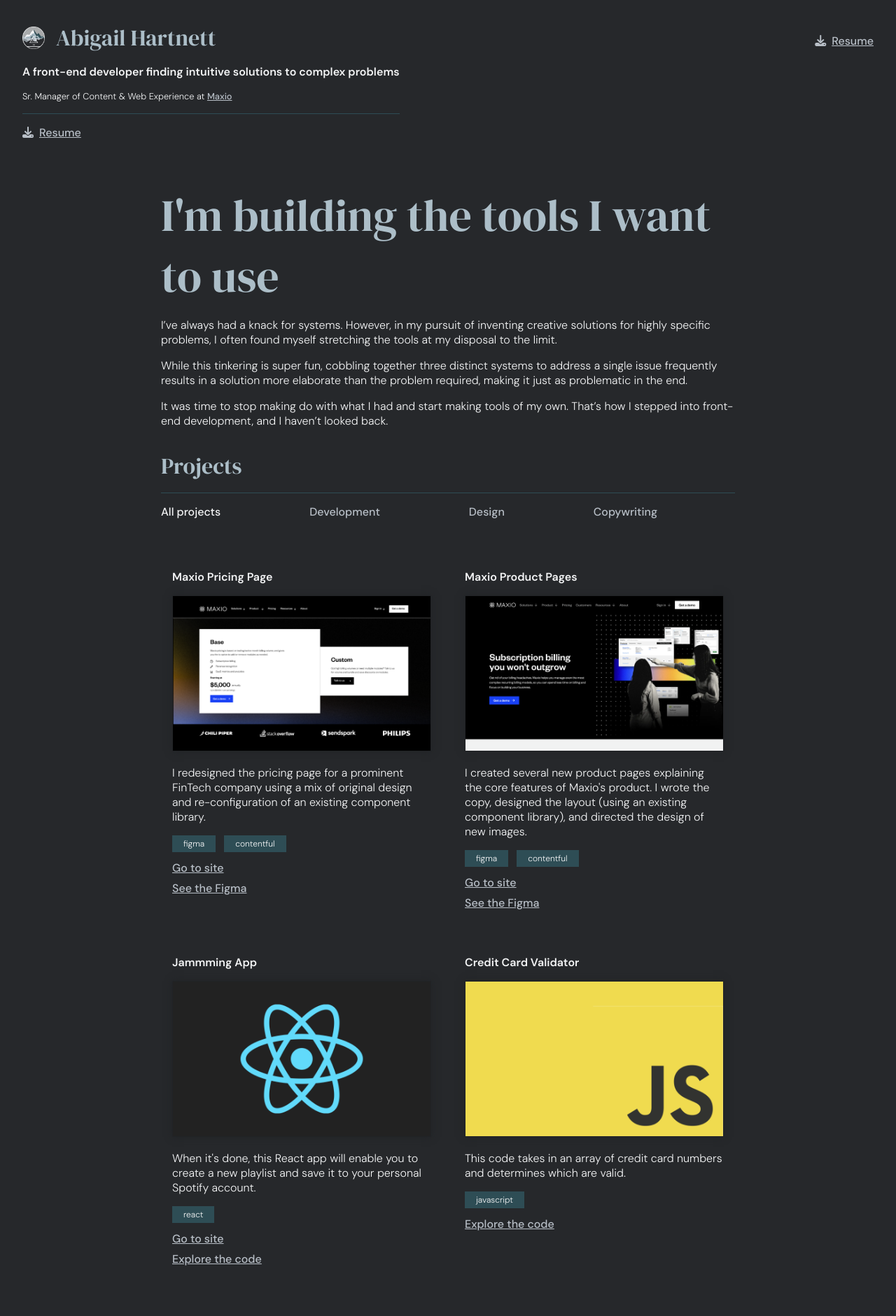
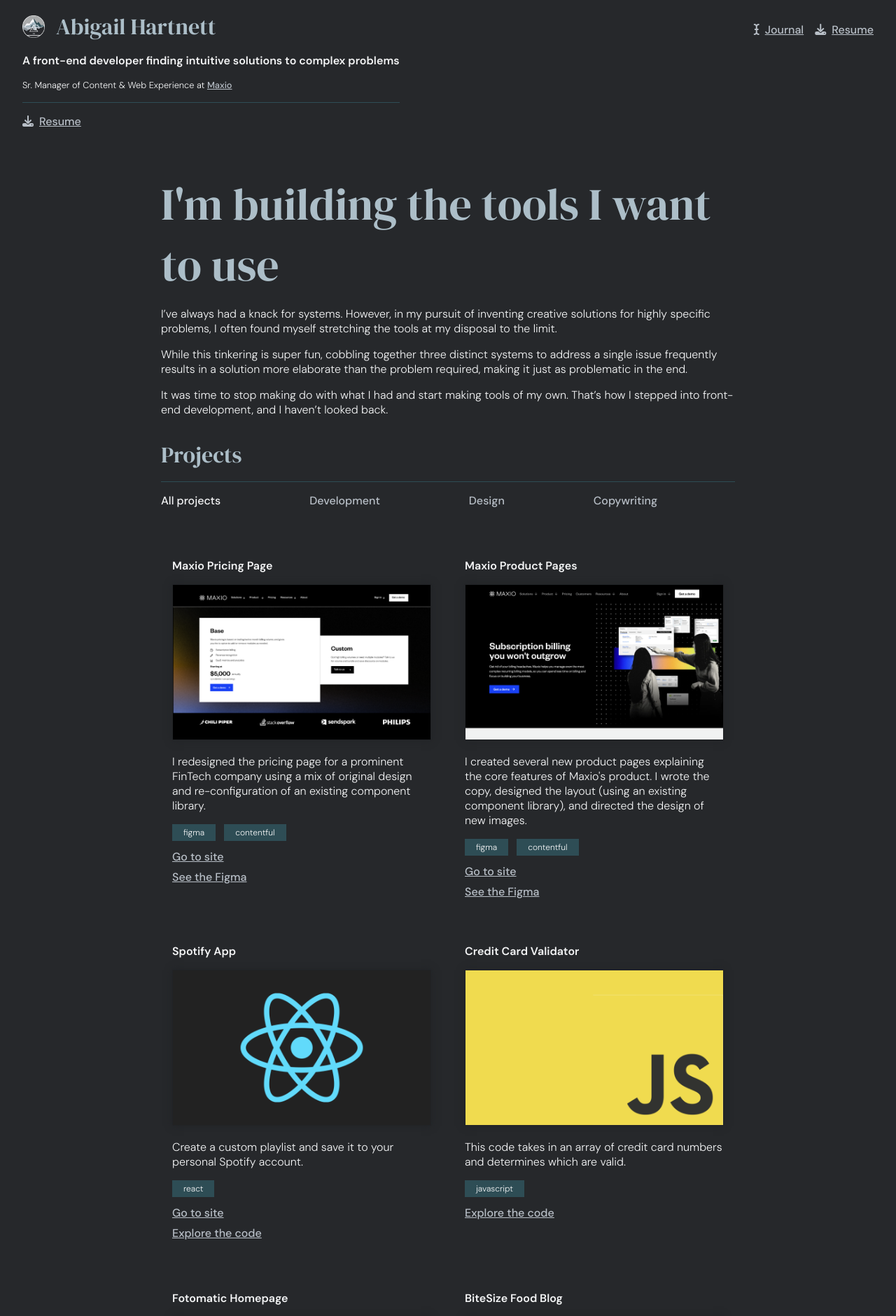
Before and after one commit to abigailhartnett/abigailhartnett.com, a React (Create React App) app: page / in a window 1280 px wide. Shown: the top 1881 px of the page at 70% size. Built offline with nearby package versions, Linux system fonts and the light colour scheme; grey boxes are pictures that could not be loaded.

Commit message:
Add journal link

```diff
--- a/src/components/Hero.js
+++ b/src/components/Hero.js
@@ -39,6 +39,17 @@
 
       <div className="nav">
         <div>
+          <a
+            href="https://hartnett.notion.site/2e82e0808a154ea29b690ddda47840c1?v=d7b08c983e4b42899b3b4970f7ee914c"
+            alt="Production Journal"
+            style={{ marginRight: "1rem" }}
+          >
+            <i
+              class="fa-solid fa-i-cursor"
+              style={{ marginRight: ".5rem", color: "#b8bfc7" }}
+            ></i>
+            Journal
+          </a>
           <a href="../resources/resume.pdf" alt="resume">
             <i
               class="fa-solid fa-download"
--- a/src/components/TopNav.js
+++ /dev/null
@@ -1,17 +0,0 @@
-import React from "react";
-// import { Link } from "react-router-dom";
-
-const TopNav = () => {
-  return (
-    <div className="nav">
-      {/* <button href="../resources/resume.pdf" alt="resume" className="button">
-        See Resume
-      </button> */}
-      {/* <Link to="/about" alt="about page">
-        About
-      </Link> */}
-    </div>
-  );
-};
-
-export default TopNav;
--- a/src/data/projects.js
+++ b/src/data/projects.js
@@ -25,8 +25,8 @@
   },
   {
     id: 5,
-    name: "Jammming App",
-    description: `When it's done, this React app will enable you to create a new playlist and save it to your personal Spotify account.`,
+    name: "Spotify App",
+    description: `Create a custom playlist and save it to your personal Spotify account.`,
     image: "../images/react.png",
     tags: ["react"],
     slug: "development",
--- a/src/pages/index.js
+++ b/src/pages/index.js
@@ -1,7 +1,6 @@
 import React from "react";
 import ProjectIndex from "../components/ProjectIndex";
 import Footer from "../components/Footer";
-import TopNav from "../components/TopNav";
 import Hero from "../components/Hero";
 
 const HomePage = ({ content }) => {
@@ -10,7 +9,6 @@
     <div className="container">
       <header></header>
       <main>
-        <TopNav />
         <Hero />
         <div className="content">
           <ProjectIndex />
```
